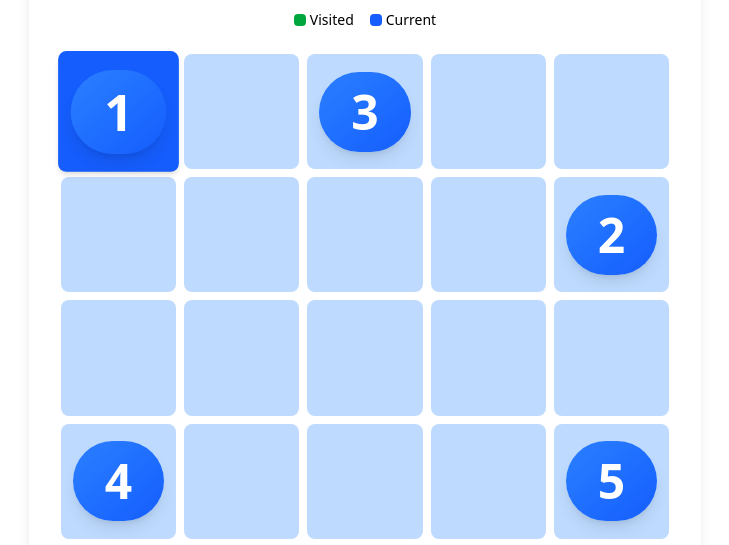
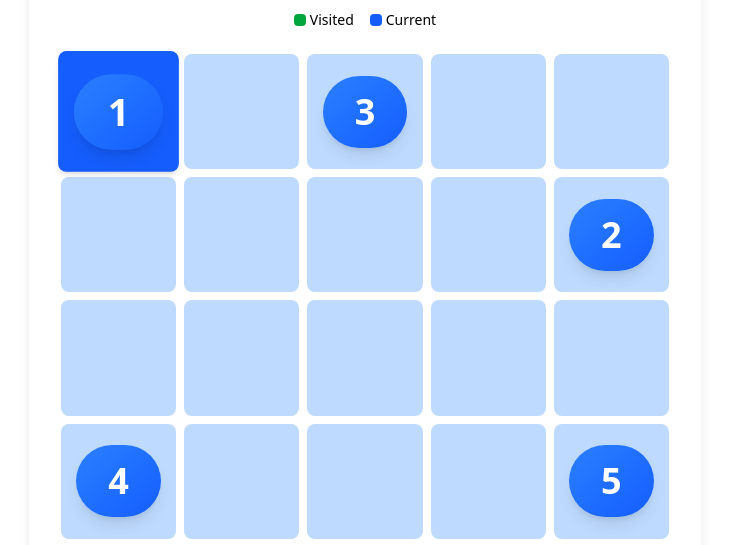
Before and after one commit to Koushik-Personal/zip-game, a React (Vite) app: page /game/level/1 in a window 1280 px wide. Shown: the part 134-679 px from the top of the page, without its empty margins (275-1004 px from the left). Built offline with nearby package versions, Linux system fonts and the light colour scheme.

Commit message:
alignment failed again 2

```diff
--- a/src/components/games/NumberShowing.tsx
+++ b/src/components/games/NumberShowing.tsx
@@ -1,6 +1,12 @@
 export default function NumberShowing({ number }: { number: number }) {
   return (
-    <span className="text-5xl font-bold text-white bg-linear-to-br from-blue-500 to-blue-600 px-8 py-4 rounded-full shadow-lg">
+    <span
+      className="sm:text-2xl md:text-4xl font-bold text-white bg-linear-to-br
+        from-blue-500 to-blue-600 px-4
+          sm:px-1 md:px-8 py-2
+          sm:py-1 md:py-4
+          rounded-full shadow-lg text-2xl"
+    >
       {number}
     </span>
   );
```
